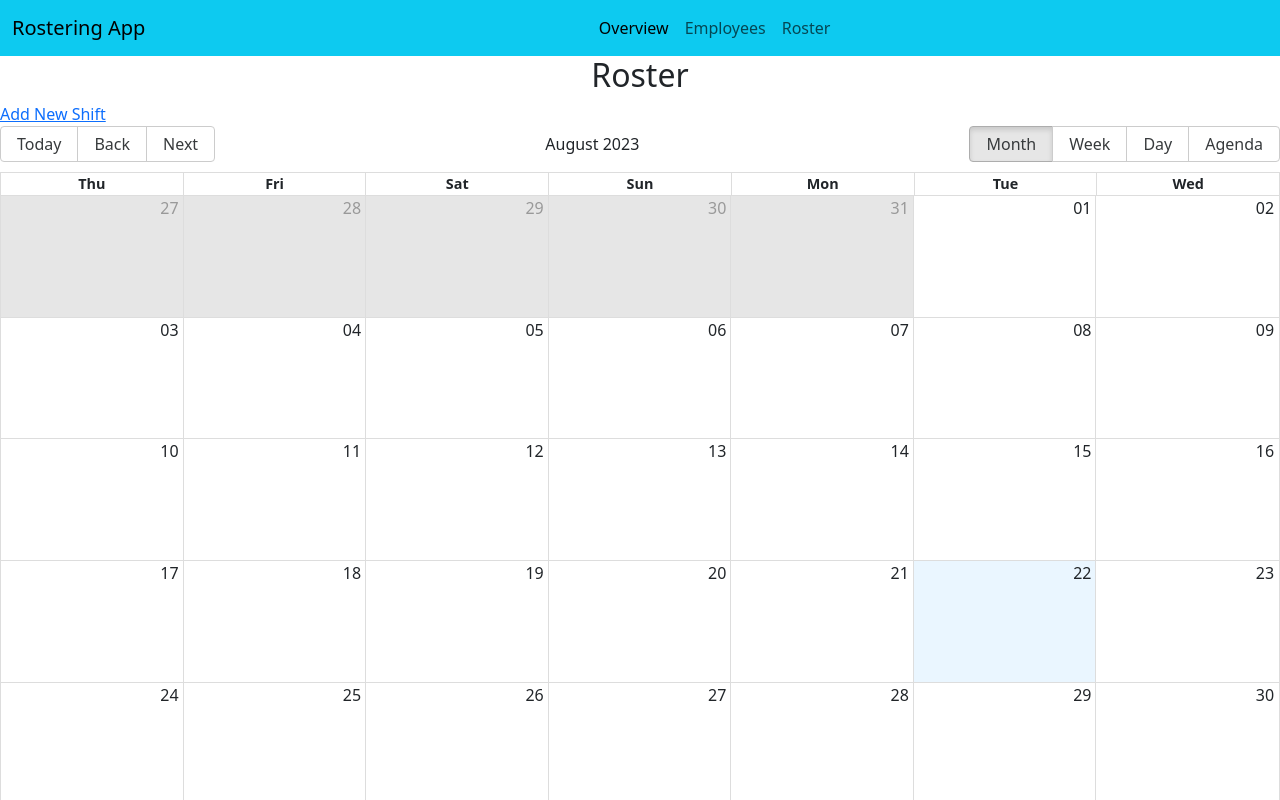
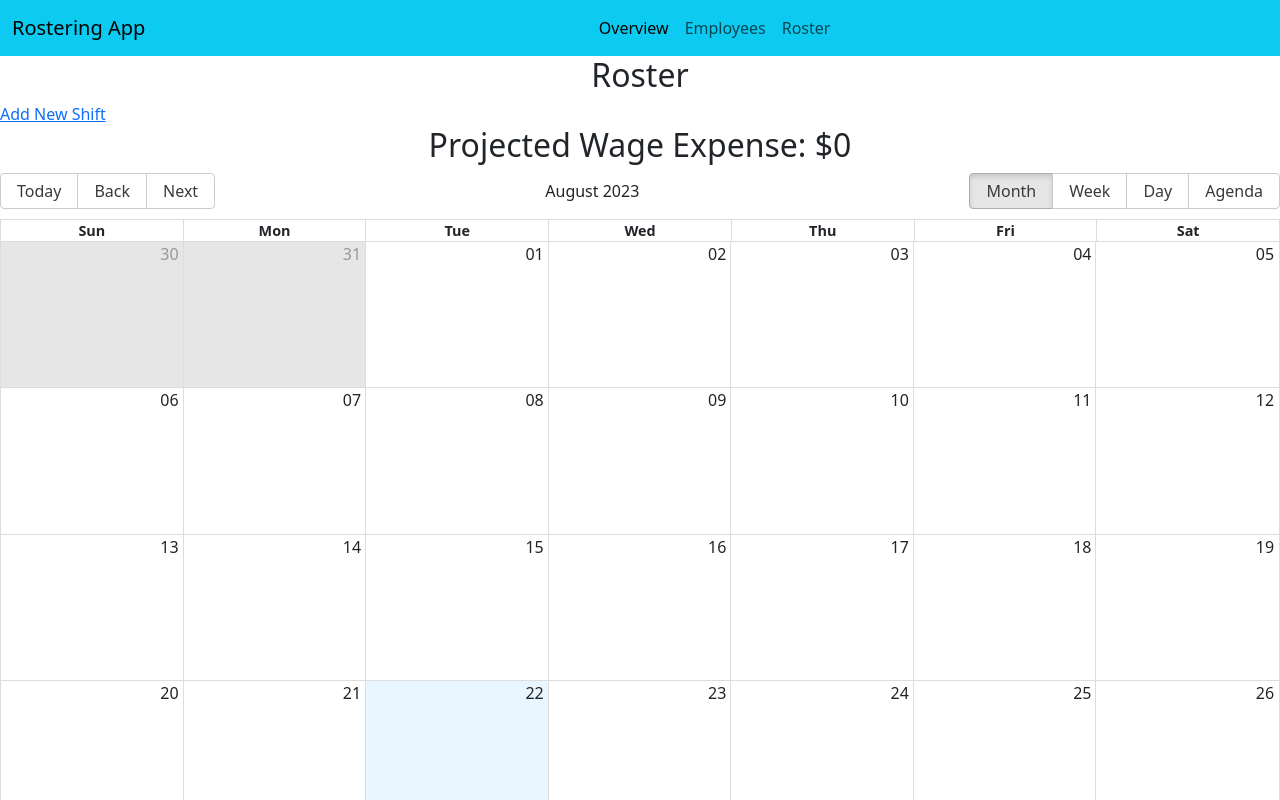
Before and after one commit to ArdaEO14455/Full-Stack-Web-Application, a React (Vite) app in the folder roster/: page /roster in a window 1280 px wide. Shown: the top 800 px of the page. Built offline with nearby package versions, Linux system fonts and the light colour scheme; no server answers.

Commit message:
added rudimentary wage projection

```diff
--- a/roster/src/components/App.jsx
+++ b/roster/src/components/App.jsx
@@ -7,7 +7,7 @@ import Employees from './Employees';
 import Roster from './Roster';
 import NewEmployee from './NewEmployee';
 import UpdateEmployee from './UpdateEmployee';
-import Addshift from './NewShift';
+import NewShift from './NewShift';
 
 
 const App = () => {
@@ -126,16 +126,16 @@ function ShowShiftWrapper() {
       <Routes>
 
         {/* Overview */}
-        <Route path='/' element={<Overview />} />
+        <Route path='/' element={<Overview employees={employees} shifts={shifts} />} />
 
         {/* Employees Routes */}
         <Route path='/employees' element={<Employees employees={employees}  />} />
           <Route path='/employees/new' element={<NewEmployee addEmployee={addEmployee} />}/>
-        <Route path='/employees/:id' element={<ShowEmployeeWrapper employees={employees} shifts={shifts} updateEmployee={updateEmployee}/>} />
+        <Route path='/employees/:id' element={<ShowEmployeeWrapper />} />
 
         {/* Roster & Shift Paths */}
         <Route path='/roster' element={<Roster shifts={shifts} />} />
-        <Route path='/roster/new' element={<Addshift addShift={addShift} employees={employees}/>} />
+        <Route path='/roster/new' element={<NewShift addShift={addShift} employees={employees}/>} />
         <Route path='/roster/:id' element={<ShowShiftWrapper /> } />
 
         {/* Catch-all for invalid URLs */}
--- a/roster/src/components/Roster.jsx
+++ b/roster/src/components/Roster.jsx
@@ -1,43 +1,63 @@
-import React, { useState, useEffect } from 'react';
+import React from 'react';
 import { Link } from 'react-router-dom';
 import { Calendar, dateFnsLocalizer } from 'react-big-calendar';
 import format from 'date-fns/format';
-// import startOfDay from 'date-fns/startOfDay';
-// import endOfDay from 'date-fns/endOfDay';
-// import getHours from 'date-fns/getHours';
-// import getMinutes from 'date-fns/getMinutes';
-// import parseISO from 'date-fns/parseISO';
 import 'react-big-calendar/lib/css/react-big-calendar.css';
 import enUS from 'date-fns/locale/en-US'
 import parse from 'date-fns/parse'
 import moment from 'moment';
+import { momentLocalizer } from 'react-big-calendar';
 
 
 // Localizer setup
-const locales = {
-  'en-US': enUS
-};
+// const locales = {
+//   'en-US': enUS
+// };
 
-const localizer = dateFnsLocalizer({
-  format,
-  parse: (value, _locale) => {
-    // parsing the date according to the expected format
-    return parse(value, 'dd-MM-yyyy', new Date())
-},
+// const localizer = dateFnsLocalizer({
+//   format,
+//   parse: (value, _locale) => {
+//     // parsing the date according to the expected format
+//     return parse(value, 'dd-MM-yyyy', new Date())
+// },
 
-  startOfWeek: () => 0,
-  getDay: date => new Date(date).getDay(),
-  locales
-});
+//   startOfWeek: () => 0,
+//   getDay: date => new Date(date).getDay(),
+//   locales
+// });
+const localizer = momentLocalizer(moment);
 
 const Roster = ({ shifts }) => {
+  const projectedWageExpense = shifts
+    .map((shift) => {
+      const wage = 10; // Default wage if no employee
+      const startTime = moment(shift.start);
+      const endTime = moment(shift.end);
+      const durationHours = endTime.diff(startTime, 'hours');
+
+    // console.log("Shift:", shift);
+    // console.log("Wage:", wage);
+    // console.log(startTime)
+    // console.log(endTime)
+    console.log("Duration:", durationHours);
+      console.log(wage * durationHours)
+      return wage * durationHours;
+    })
+    .reduce((totalWage, shiftWage) => totalWage + shiftWage, 0);
 
 
       const events = shifts.map((shift) => {
       const start = moment(shift.start).toDate(); // Parse start time
       const end = moment(shift.end).toDate();     // Parse end time
-      // const employeeName = shift.employee ? shift.employee.name : 'Admin'
-      const employeeName = shift.employee.name
+      const employeeName = shift.employee ? shift.employee.name : 'Loading...'
+      // const employeeName = shift.employee.name
+
+
+
+
+
+
+
       return {
 
         title: (
@@ -60,6 +80,7 @@ const Roster = ({ shifts }) => {
       <section>
         <h2 align='center'>Roster</h2>
         <Link to='/roster/new'>Add New Shift</Link>
+        <h2 align='center'>Projected Wage Expense: ${projectedWageExpense} </h2>
       </section>
       <Calendar
         localizer={localizer}
--- a/roster/src/components/UpdateShift.jsx
+++ b/roster/src/components/UpdateShift.jsx
@@ -1,6 +1,5 @@
 import React, { useState } from 'react';
-import { parse, format, addDays } from 'date-fns';
-import { Link } from 'react-router-dom';
+import { parse, addDays } from 'date-fns';
 
 const UpdateShift = ({ shift, updateShift, employees, deleteShift }) => {
   const [employee, setEmployee] = useState(shift.employee);
@@ -32,15 +31,6 @@ const UpdateShift = ({ shift, updateShift, employees, deleteShift }) => {
       pause,
     };
     updateShift(updatedShift);
-
-
-    // Reset form fields
-    // setEmployee('');
-    // setStartDate('');
-    // setEndDate('');
-    // setStartTime('');
-    // setEndTime('');
-    // setPause('');
   };
 
   const shiftDelete = (e) => {
@@ -134,12 +124,12 @@ const UpdateShift = ({ shift, updateShift, employees, deleteShift }) => {
           Update Shift
         </button>
         {/* Delete Button */}
-
+        <button onClick={shiftDelete} className="btn btn-danger mt-3 container-lg" align="center">
+          Delete Shift
+        </button>
       </form>
 
-      <button onClick={shiftDelete} className="btn btn-danger mt-3 container-lg">
-          Delete Shift
-        </button>
+
     </>
   ) : (
     <h4>Shift not found</h4>
```
Also changed, not shown: roster/src/components/NewShift.jsx (+0 -11 lines).
